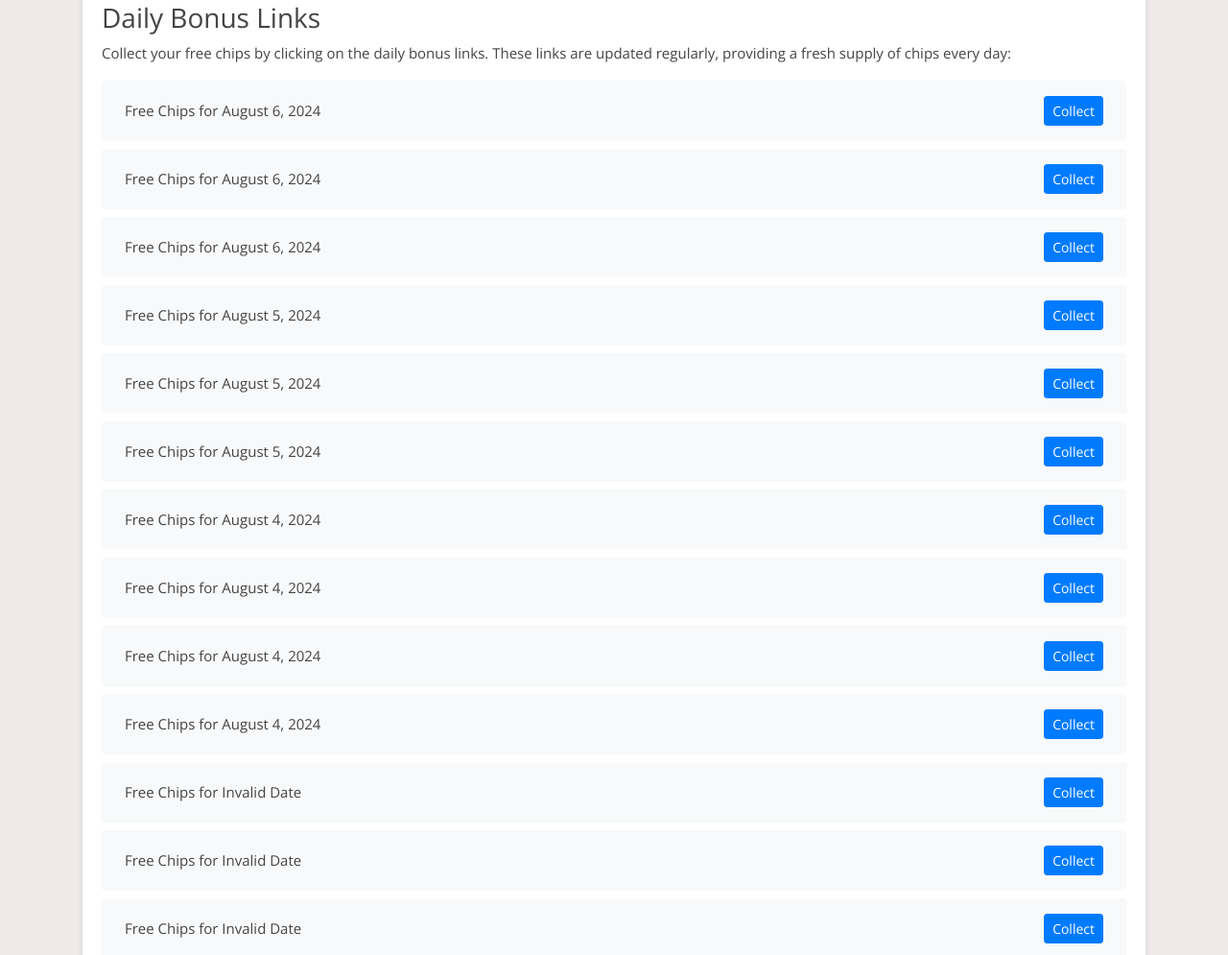
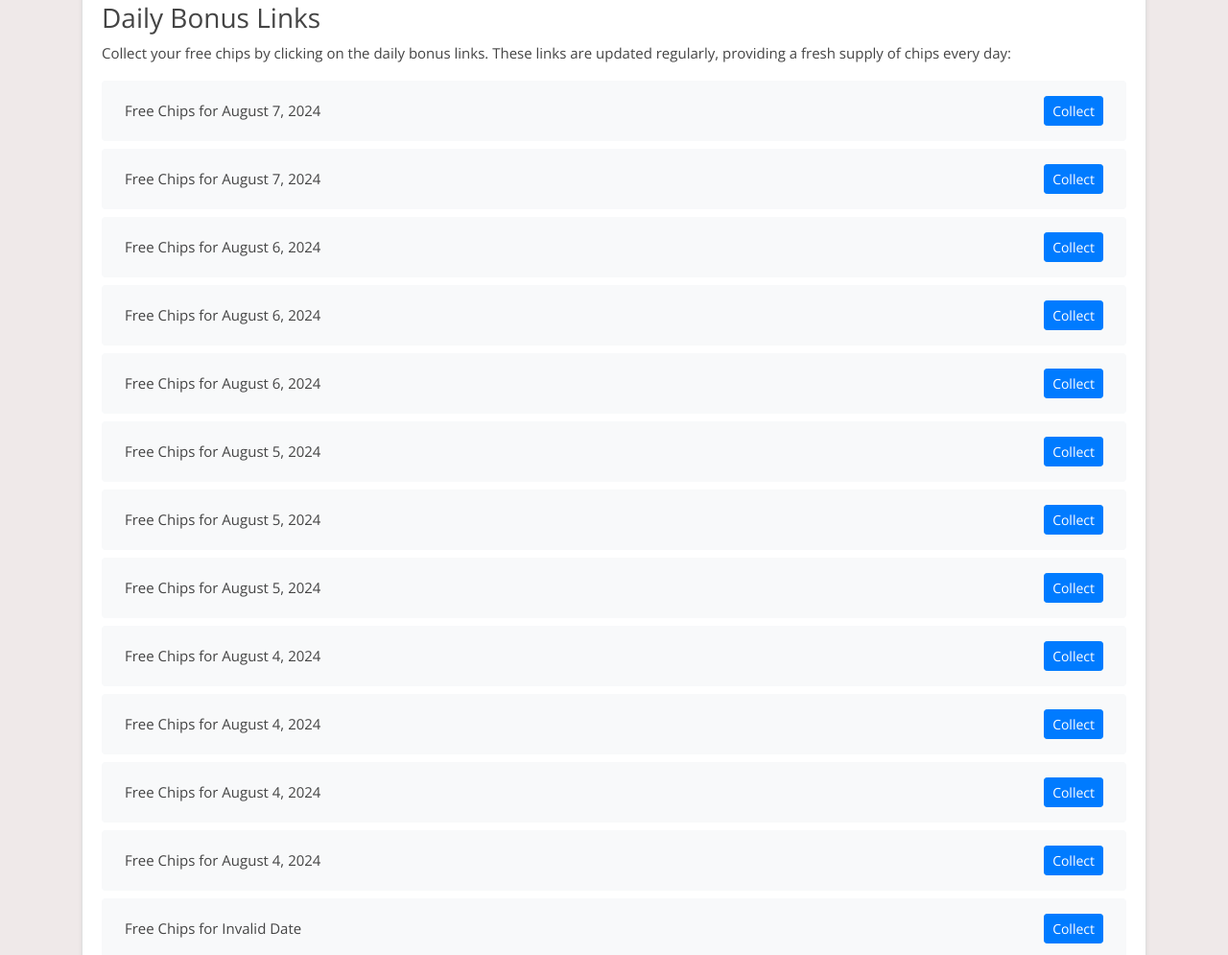
Before and after one commit to Prollad99/bs-net, a Jekyll site: the page built from _posts/2024-07-19-doubleu-casino.md, in a window 1280 px wide and 1400 px high, scrolled down 307 px. Shown: the part 155-1150 px from the top of the window at 96% size. Built offline with Jekyll 4.4.1, drawn with Linux system fonts in a browser that asks for light colours; nearby versions of some CDN libraries; comment, search, counter and statistics services are not loaded; some of the changed text lies outside the part shown.

Commit message:
Update doubleu-casino reward links and last modified date

```diff
--- a/_data/include_files.yml
+++ b/_data/include_files.yml
@@ -5,7 +5,7 @@ match-masters.html:
   last_modified: 2024-08-06 12:12:03
 
 doubleu-casino.html:
-  last_modified: 2024-08-06 04:36:06
+  last_modified: 2024-08-07 03:33:58
 
 bingo-bash.html:
   last_modified: 2024-08-07 03:33:30
--- a/_includes/doubleu-casino.html
+++ b/_includes/doubleu-casino.html
@@ -1,4 +1,12 @@
 <ul class="list-group mt-3 mb-4">
+  <li class="list-group-item d-flex justify-content-between align-items-center">
+    <span>Free Chips for August 7, 2024</span>
+    <a href="https://duc.link/GrandSpinsAug06k8a9" class="btn btn-primary btn-sm">Collect</a>
+  </li>
+  <li class="list-group-item d-flex justify-content-between align-items-center">
+    <span>Free Chips for August 7, 2024</span>
+    <a href="https://duc.link/FreeChipsAug06a8f2" class="btn btn-primary btn-sm">Collect</a>
+  </li>
   <li class="list-group-item d-flex justify-content-between align-items-center">
     <span>Free Chips for August 6, 2024</span>
     <a href="https://duc.link/insta_wk0cje5" class="btn btn-primary btn-sm">Collect</a>
@@ -391,12 +399,4 @@
     <span>Free Chips for Invalid Date</span>
     <a href="http://duc.link/x0702wnc" class="btn btn-primary btn-sm">Collect</a>
   </li>
-  <li class="list-group-item d-flex justify-content-between align-items-center">
-    <span>Free Chips for Invalid Date</span>
-    <a href="https://duc.link/GrandSpinsJy01f9s3" class="btn btn-primary btn-sm">Collect</a>
-  </li>
-  <li class="list-group-item d-flex justify-content-between align-items-center">
-    <span>Free Chips for Invalid Date</span>
-    <a href="https://duc.link/FreeChipsJly01C3d4" class="btn btn-primary btn-sm">Collect</a>
-  </li>
 </ul>
```
Also changed, not shown: links-json/doubleu-casino.json (+8 -6 lines).
